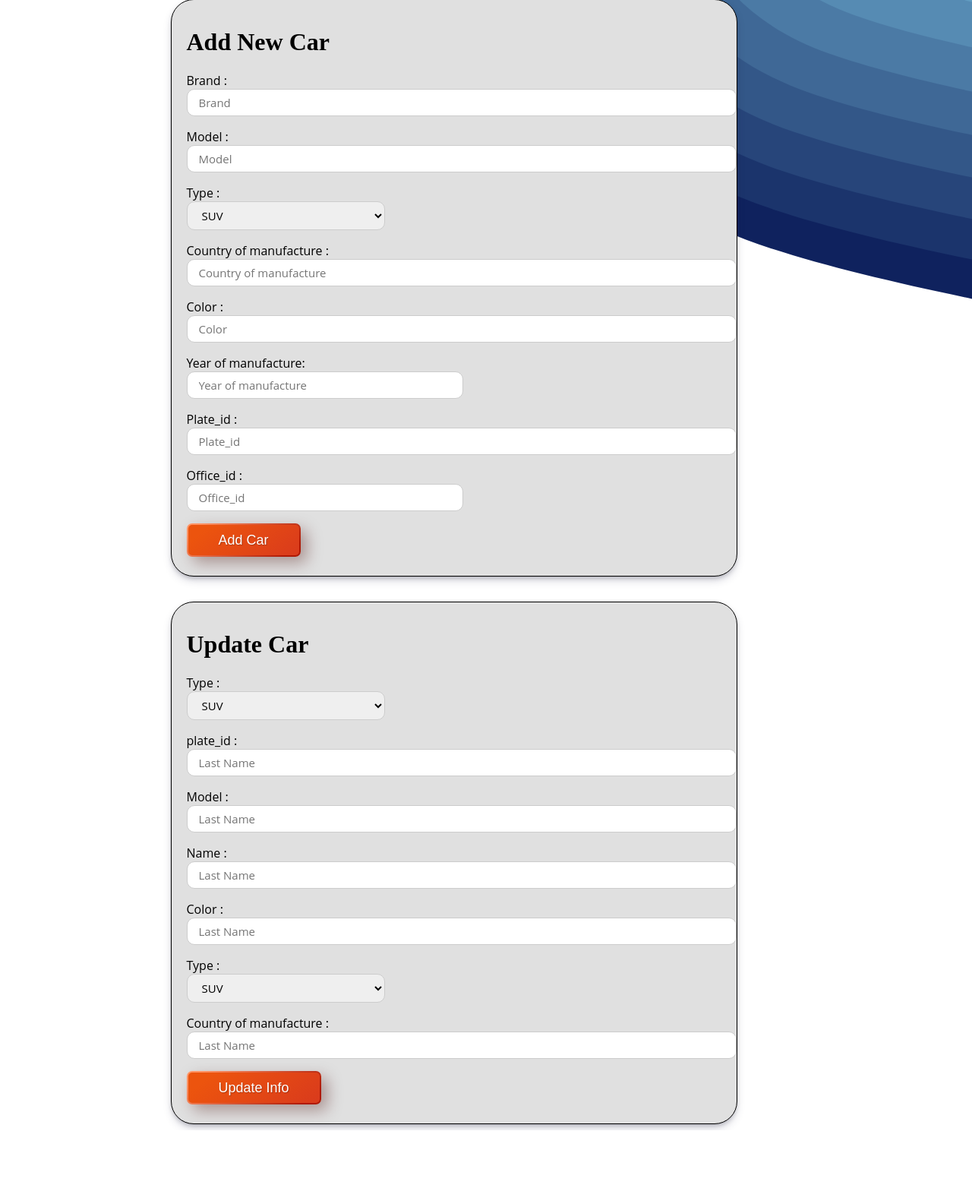
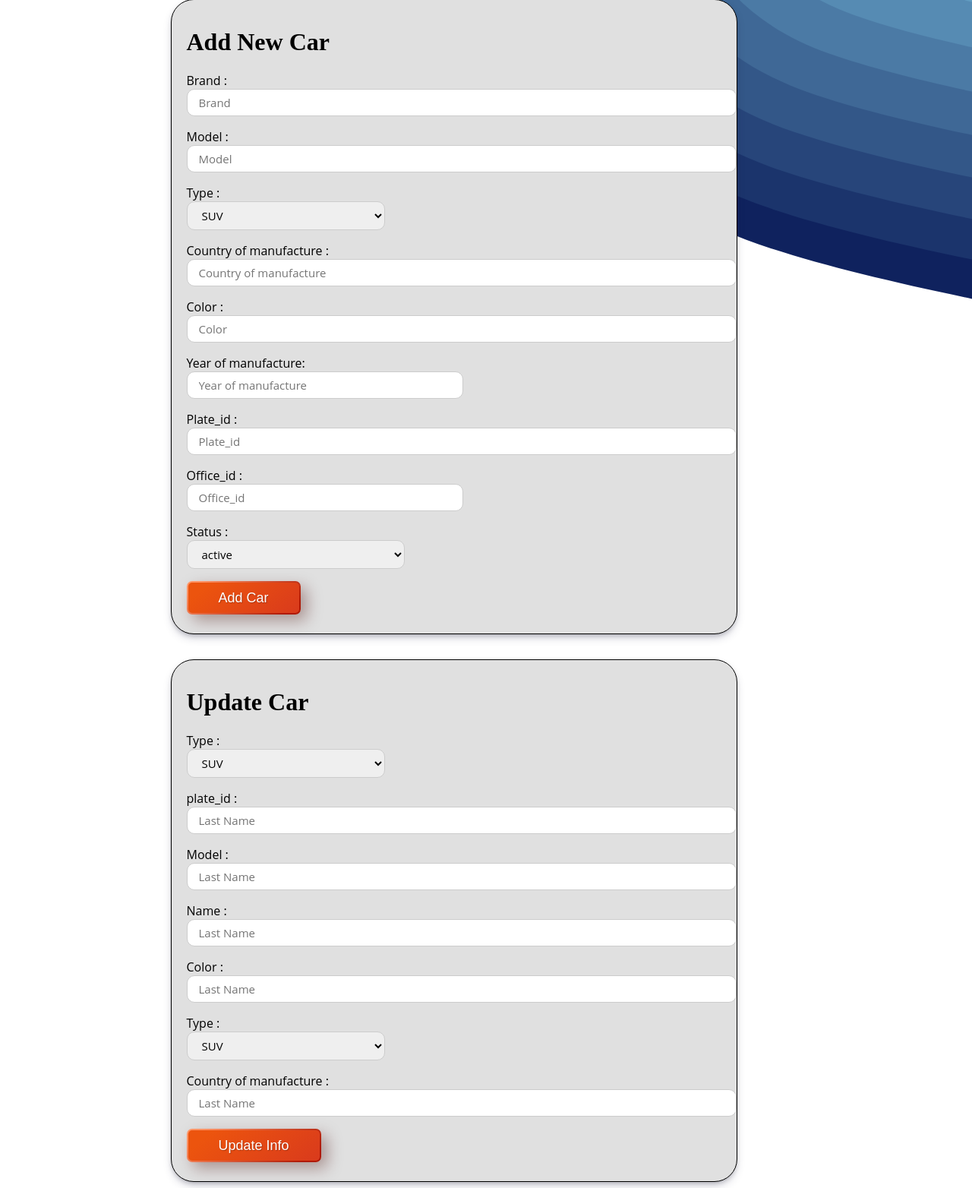
Before and after one commit to MohamedElsyed2005/car_way, a PHP site: page /Mod.html in a window 1280 px wide. Shown: the part 569-2133 px from the top of the page at 76% size. Before the commit the page ends 2057 px from the top, so only its background shows below. Run offline with PHP 8.4, Linux system fonts and the light colour scheme.

Commit message:
ADD STATUS

```diff
--- a/Mod.html
+++ b/Mod.html
@@ -83,6 +83,14 @@
                             <div class="info_lines" >Office_id : </div>
                                 <input class="info_input" type="number" name="office_id" id="Office_id" placeholder="Office_id" size="60" >
                         </p>
+                        <p>
+                            <div class="info_lines" >Status :  </div>
+                            <select class="info_input" name="Status" id="Status">
+                            <option selected>active
+                            <option>out_of_service
+                            <option>rented
+                            </select>
+                        </p>
 
                          <input  class="buttonSubmit" type="submit" value="Add Car" name="submit">
 
--- a/Mod.php
+++ b/Mod.php
@@ -10,6 +10,7 @@ if(isset($_POST["submit"])){
     $plate_id = $_POST["plate_id"];
     $type = $_POST["type"];
     $year = $_POST["year"];
+    $status = $_POST["Status"];
 
 
 
@@ -21,7 +22,7 @@ if(isset($_POST["submit"])){
     }
     else{
       //  car_id	plate_id	brand	model	type	manufacture	year	color	office_id	status
-        $query = "INSERT INTO car VALUES( ''  , '$plate_id' , '$brand' , '$model', '$type' , '$manufacture', '$year', '$color' ,  '$office_id' , '' )";
+        $query = "INSERT INTO car VALUES( ''  , '$plate_id' , '$brand' , '$model', '$type' , '$manufacture', '$year', '$color' ,  '$office_id' , '$status' )";
 
         mysqli_query($conn, $query);
 
```
